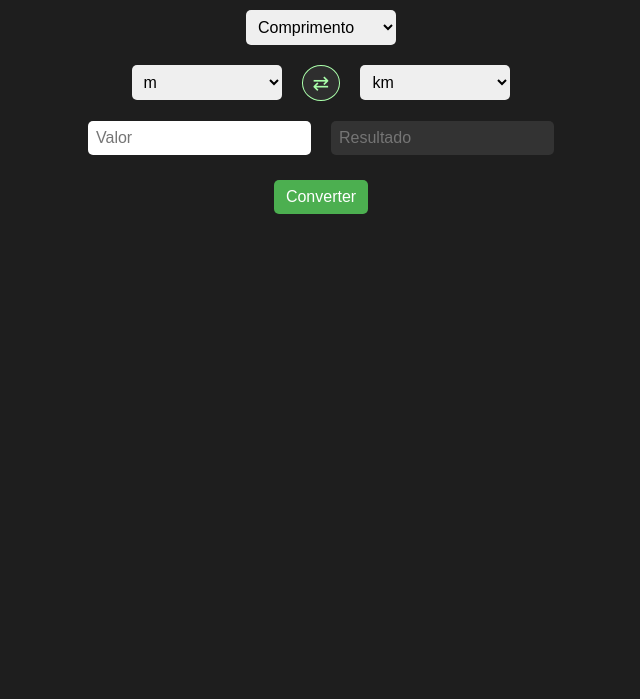
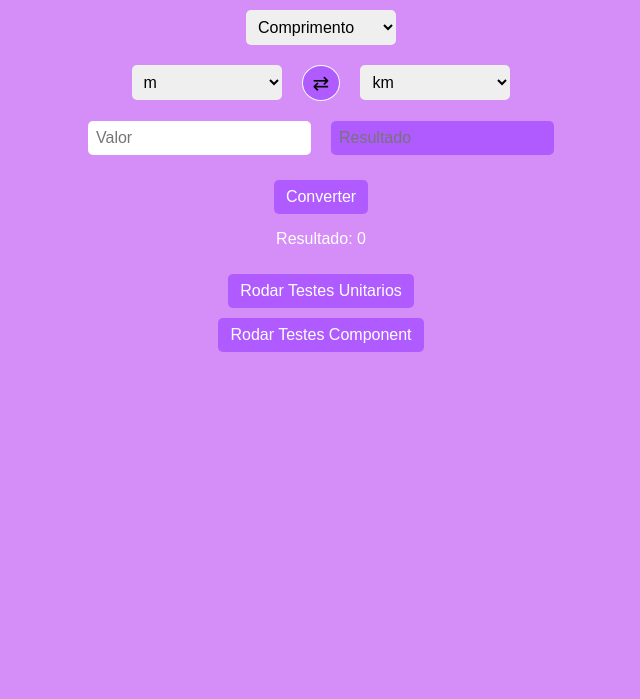
Before and after one commit to BrunaMoura26/TrabalhoQABruna, a plain HTML site: page index.html in a window 1280 px wide. Shown: the part 101-800 px from the top of the page, without its empty margins (319-959 px from the left). Drawn offline with Linux system fonts and the light colour scheme.

Commit message:
AtualizarCodigo1

```diff
--- a/css/styles.css
+++ b/css/styles.css
@@ -1,5 +1,5 @@
 body {
-  background-color: #1e1e1e;
+  background-color: #d58df7;
   color: white;
   font-family: Arial, sans-serif;
   display: flex;
@@ -10,7 +10,7 @@ body {
 
 h2 {
   margin-bottom: 20px;
-  color: #aaffaa;
+  color: #08010c;
 }
 
 select, input {
@@ -26,7 +26,7 @@ button {
   padding: 8px 12px;
   border-radius: 5px;
   border: none;
-  background-color: #4caf50;
+  background-color: #b05bff;
   color: white;
   font-size: 16px;
   cursor: pointer;
@@ -34,9 +34,9 @@ button {
 }
 
 #inverter {
-  background-color: #2e2e2e;
-  color: #aaffaa;
-  border: 1px solid #aaffaa;
+  background-color: #b05bff;
+  color: #000500;
+  border: 1px solid #f9fcf9;
   border-radius: 50%;
   font-size: 20px;
   padding: 5px 10px;
@@ -58,6 +58,6 @@ button {
 }
 
 #saida {
-  background-color: #333;
-  color: white;
+  background-color: #b05bff;
+  color: rgb(8, 0, 0);
 }
--- a/index.html
+++ b/index.html
@@ -30,6 +30,12 @@
     <button onclick="converter()">Converter</button>
   </div>
 
+    <p>Resultado: <span id="resultado">0</span></p>
+  <button id="rodarTestesUnitBtn">Rodar Testes Unitarios</button>
+  <button id="rodarTestesComponentBtn">Rodar Testes Component</button>
+
+  <div id="testes-resultados"></div>
+
     <script src="src/conversor.js"></script>
     <script src="tests/unit.test.js"></script>
     <script src="tests/component.test.js"></script>
```
